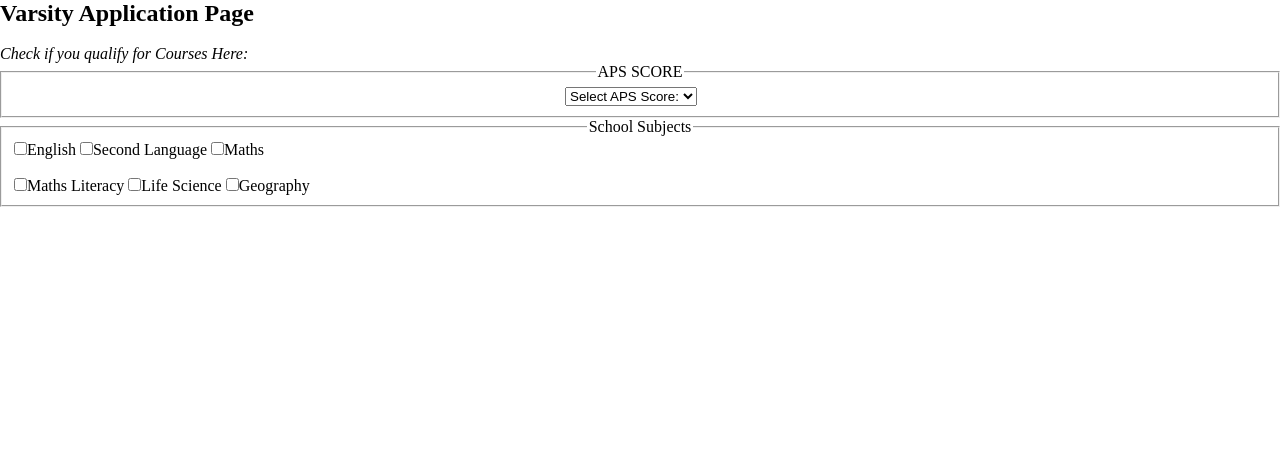
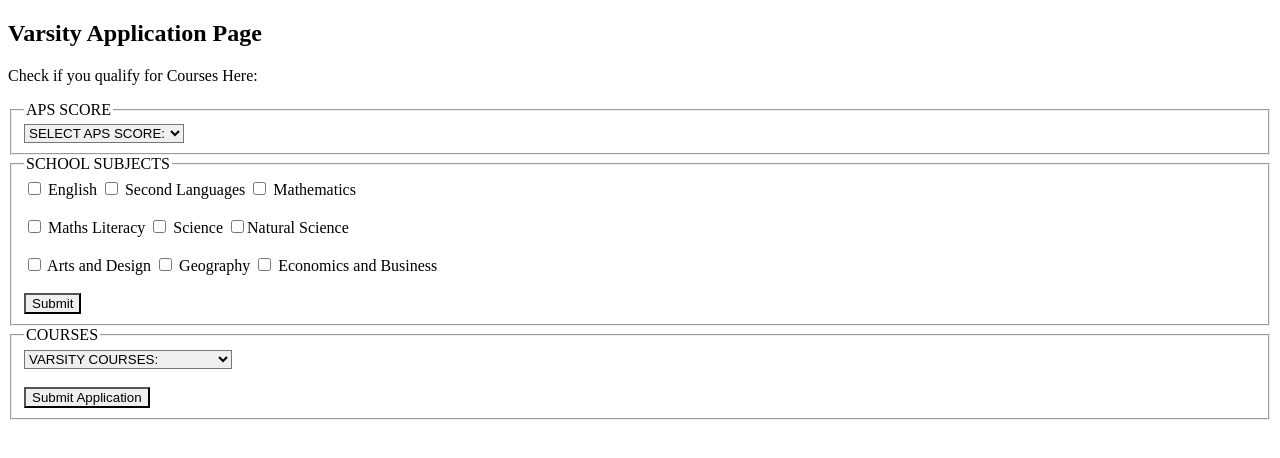
Before and after one commit to Kgomotsolouisaseema/Varsity-App, a website: page index.html in a window 1280 px wide. Drawn offline with Linux system fonts and the light colour scheme.

Commit message:
functionality

```diff
--- a/index.html
+++ b/index.html
@@ -3,55 +3,88 @@
 <head>
     <meta charset="UTF-8">
     <meta name="viewport" content="width=device-width, initial-scale=1.0">
-    <link rel="stylesheet" type="text/css" href="style.css">
+    <!-- <link rel="stylesheet" type="text/css" href="style.css"> -->
     <title>Varsity App </title>
+    <style>
+      *{
+        background-position: 0%;
+      }
+      /* .dropdownCourses{
+         display:
+      }
+       */
+    </style>
 </head>
 <body>
 <div class="container">
 
-<h2> Varsity Application Page</h2><br>
-<p style="font-style: italic;"><bold>Check if  you qualify for Courses Here:</bold></p>
+<h2> Varsity Application Page</h2>
+<p>Check if  you qualify for Courses Here:</p>
 
 <fieldset>
     <legend >APS SCORE </legend>
-    <div class="dropdown" style="width: 150px;">
-      <div class="custom-select" style="width:200px;">
-  <select>
-    <option value="0">Select APS Score:</option>
-    <option value="1">less than 20</option>
-    <option value="2">21 - 25</option>
-    <option value="3">26 - 29</option>
-    <option value="3">30 - 35</option>
-    <option value="3">35 - above </option>
+    <div class="dropdown" >
+      <div >
+  <select name="apsScore" id="apsSelect">
+    <option >SELECT APS SCORE:</option>
+    <option value="0">LESS THAN 20</option>
+    <option value="20">20 - 25</option>
+    <option value="26">26 - 29</option>
+    <option value="30">30 and above</option>
+
   </select>
-
-</div>
-
-    </div>
-    </div>
-  <!-- </fieldset> -->
-  <fieldset id="subjects">
-    <legend>School Subjects</legend>
-  <div class="subjects" onclick="">
-    <label><input type="checkbox" name="" value="">English </label>
-    <label><input type="checkbox" name="" value="">Second Language</label>
-    <label><input type="checkbox" name="" value="">Maths </label> <br>
-    <br>
-    <label><input type="checkbox" name="" value="">Maths Literacy</label>
-    <label><input type="checkbox" name="" value="">Life Science</label>
-    <label><input type="checkbox" name="" value="">Geography</label>
-  </div>
 </fieldset>
 
+<fieldset id="subjects">
+  <legend>SCHOOL SUBJECTS</legend>
+  <div class="subjects" onclick="">
+    <label><input type="checkbox" name="" value=""> English  </label>
+    <label><input type="checkbox" name="" value=""> Second Languages </label>
+    <label><input type="checkbox" name="" value=""> Mathematics  </label> <br>
+    <br>
+    <label><input type="checkbox" name="" value=""> Maths Literacy </label>
+    <label><input type="checkbox" name="" value=""> Science </label>
+    <label><input type="checkbox" name="" value="">Natural Science </label><br>
+    <br>
+    <label><input type="checkbox" name="" value=""> Arts and Design </label>
+    <label><input type="checkbox" name="" value=""> Geography </label>
+    <label><input type="checkbox" name="" value=""> Economics and Business </label>
+    <!-- <label><input type="checkbox" name="" value=""></label> -->
+  </div>
+  <br>
+  <button id="btn1" onclick="checkCourses()">Submit</button>
+  <br>
+</fieldset>
 
-
-
+<fieldset>
+  <legend >COURSES </legend>
+  <div class="dropdownCourses" >
+  <div class="qualified" >
+<select>
+  <option value="0">VARSITY COURSES:  </option>
+  <option value="IT1">IT : Computer Engineering</option>
+  <option value="IT2">IT : Software Development</option>
+  <option value="IT3">IT : Web and App Development</option>
+  <option value="S1">Science : Bio-Technology</option>
+  <option value="S2">Science : Chemistry </option>
+  <option value="S3">Science : Industry Physics</option>
+  <option value="AD1">Art & Design : Design</option>
+  <option value="AD2">Art & Design : Performaing Arts </option>
+  <option value="AD3">Art & Design : Fine Arts</option>
+  <option value="H1">Humanities : Education </option>
+  <option value="H2">Humanities : Journalism </option>
+  <br>
+</select>
+</div>
+</div>
+<br>
+<button id="btn">Submit Application </button>
+<br>
 </div>
 
 
 
+  <script src="script.js"> </script>
 
-
-    <script src="script.js"> </script>
 </body>
 </html>
--- /dev/null
+++ b/package.json
@@ -0,0 +1,5 @@
+{
+  "dependencies": {
+    "nodemon": "^3.0.1"
+  }
+}
--- a/script.js
+++ b/script.js
@@ -1,3 +1,97 @@
+const faculties = [
+    { name: 'IT', courses: [
+        { courseName: 'Computer Engineering', requirements: {
+            aps: 30, subjects: [ 'Maths', 'Science' ]
+        }},
+        { courseName: 'Information Technology: Software Development', requirements: {
+            aps: 26, subjects: [ 'Maths', 'Science' ]
+        }},
+        { courseName: 'Information Technology: Web and Application Development', requirements: {
+            aps: 20, subjects: [ 'Maths', 'Science' ]
+        }}
+    ]},
+    { name: 'Science', courses: [
+        { courseName: 'Biotechnology', requirements: {
+            aps: 30, subjects: [ 'Maths', 'Science', 'Life Sciences' ]
+        }},
+        { courseName: 'Chemistry', requirements: {
+            aps: 26, subjects: [ 'Maths', 'Science' ]
+        }},
+        { courseName: 'Industry Physics', requirements: {
+            aps: 20, subjects: [ 'Maths', 'Science' ]
+        }}
+    ]},
+    { name: 'Art & Design', courses: [
+        { courseName: 'Design', requirements: {
+            aps: 30, subjects: [ 'Maths', 'Science' ]
+        }},
+        { courseName: 'Performing Arts', requirements: {
+            aps: 26, subjects: [ 'Maths', 'Science' ]
+        }},
+        { courseName: 'Fine Art', requirements: {
+            aps: 20, subjects: [ 'Maths', 'Science' ]
+        }}
+    ]},
+    { name: 'Humanities', courses: [
+        { courseName: 'Education', requirements: {
+            aps: 30, subjects: [ 'Maths', 'Science', 'English' ]
+        }},
+        { courseName: 'Journalism', requirements: {
+            aps: 26, subjects: [ 'Maths', 'Science', 'English' ]
+        }}
+    ]}
+]
 
 
-console.log()
+// kgomotso louisa
+courses = [];
+studentsCourses = [];
+
+btn1Enabled = false;
+
+const apsScoreRange = document.getElementById("apsSelect");
+apsScoreRange.addEventListener("change",onApsScoreSelected);
+const valueScore = apsScoreRange.value;
+
+//3. Event Handlers for the APS SCORE and Subjects functions
+//APS score function
+
+function onApsScoreSelected(event){
+    const currentApsScore = event.target.value;
+    let apsScore = faculties[1].courses[0].requirements.aps  //this line only iterates by line and not the whole faculties array
+    console.log(apsScore)
+//this code must iterate through the length of the faculties array to compare the aps score with the course
+    for(let i= 0 ; i <  faculties.courses.requirements.length  ; i ++){
+        if(currentApsScore >= faculties[i].aps ){   // apsScore is defined in 64 and should ideally loop throught aps to check if student qualifies or doesnt . currentApsScor = users input range
+            console.log("User Qualifies")
+        }else{
+            console.log("User doesnt qualifies for this course")
+        }
+        console.log(faculties.courses[i].requirements.aps.length )
+    }}
+
+
+
+
+//Subjects Selected Function
+function onSubjectChecked(subject){
+    subjectsSelected = event.target.value
+    //lost a bit here , come back to this one .
+    // subjectCheked(subject)
+    enableButtonIfValid()
+}
+
+// Button Enabled when user selects aps scroe range and atleast 1 subject
+ function enableButtonIfValid(){
+    if(selectedScoreRange && subjectsSelected.length > 0){
+        btn1Enabled = true
+    }else{
+        btn1Enabled = false  // check line 4
+    }
+}
+
+// 5 .checkCourses Function called when the submit button is clicked only when user has selected range and subject:
+function checkCourses(courses){
+    studentsCourses = []
+// add muuuchh logic here
+}
```
Also changed, not shown: test.html (added, +42 -0 lines), 1 other file.
